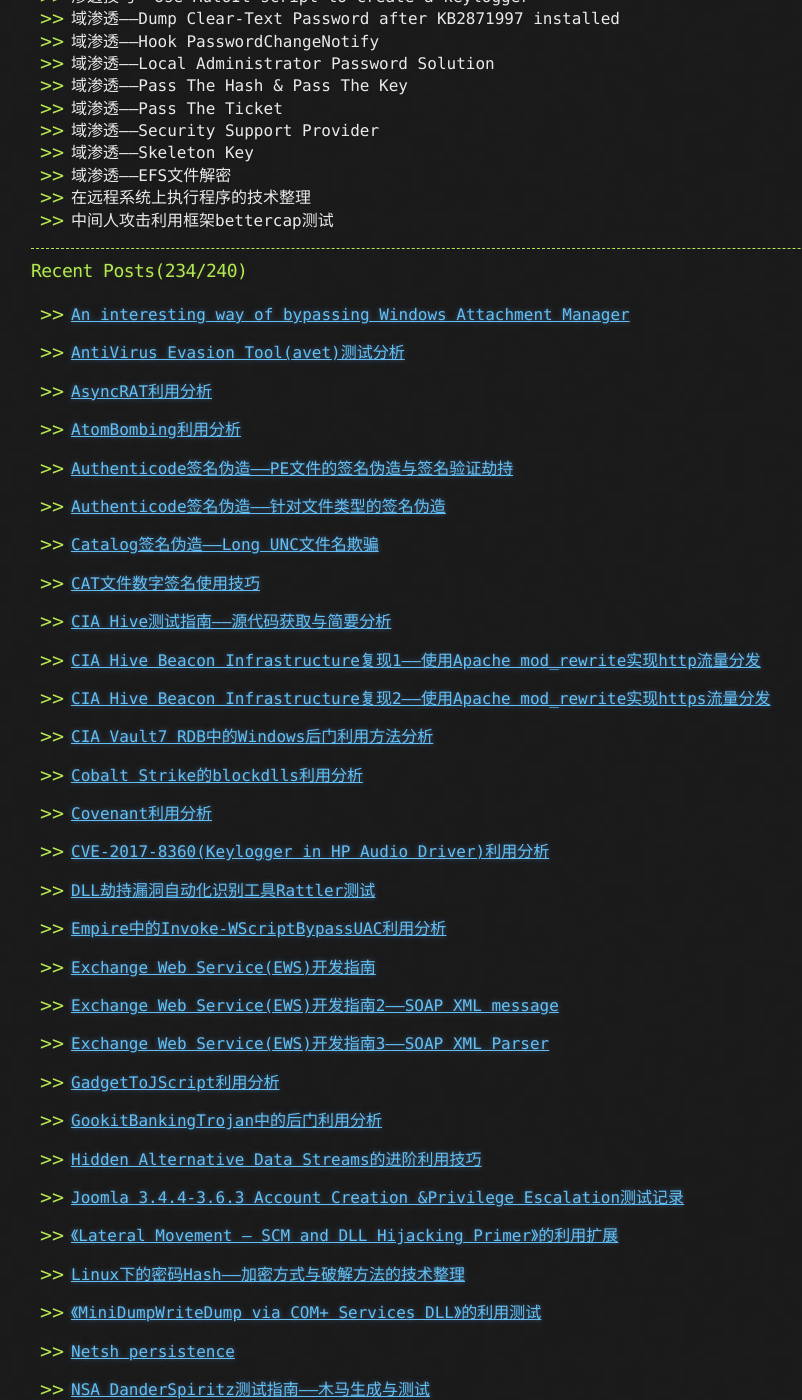
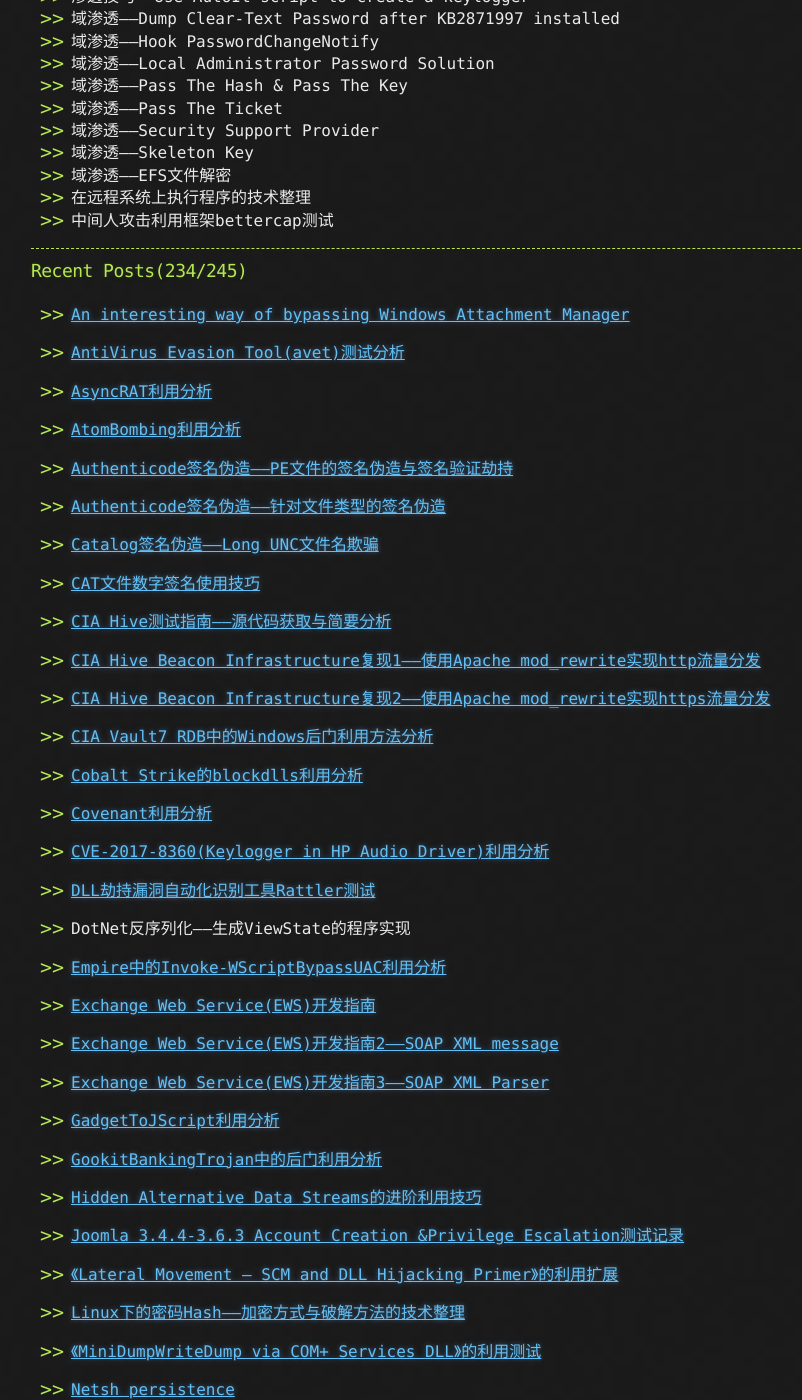
Before and after one commit to 3gstudent/3gstudent.github.io, a Jekyll site: the page built from about.md, in a window 1280 px wide and 1400 px high, scrolled down 1093 px. Shown: the whole window, without its empty margins (109-911 px from the left). Built offline with Jekyll 4.4.1, drawn with Linux system fonts in a browser that asks for light colours; some of the changed text lies outside the part shown.

Commit message:
Update about.md

```diff
--- a/about.md
+++ b/about.md
@@ -62,7 +62,7 @@ Github:   [3gstudent](https://github.com/3gstudent)
 
 ---
 
-### Recent Posts(234/240)
+### Recent Posts(234/245)
 
 -
  [An interesting way of bypassing Windows Attachment Manager](https://3gstudent.github.io/An-interesting-way-of-bypassing-Windows-Attachment-Manager)
@@ -111,6 +111,9 @@ Github:   [3gstudent](https://github.com/3gstudent)
 
 -
  [DLL劫持漏洞自动化识别工具Rattler测试](https://3gstudent.github.io/DLL%E5%8A%AB%E6%8C%81%E6%BC%8F%E6%B4%9E%E8%87%AA%E5%8A%A8%E5%8C%96%E8%AF%86%E5%88%AB%E5%B7%A5%E5%85%B7Rattler%E6%B5%8B%E8%AF%95)
+
+-
+ DotNet反序列化——生成ViewState的程序实现
 
 -
  [Empire中的Invoke-WScriptBypassUAC利用分析](https://3gstudent.github.io/Empire%E4%B8%AD%E7%9A%84Invoke-WScriptBypassUAC%E5%88%A9%E7%94%A8%E5%88%86%E6%9E%90)
@@ -422,6 +425,9 @@ Github:   [3gstudent](https://github.com/3gstudent)
  [利用wmic调用xsl文件的分析与利用](https://3gstudent.github.io/%E5%88%A9%E7%94%A8wmic%E8%B0%83%E7%94%A8xsl%E6%96%87%E4%BB%B6%E7%9A%84%E5%88%86%E6%9E%90%E4%B8%8E%E5%88%A9%E7%94%A8)
 
 -
+ 利用zimbra clientuploader实现文件上传
+
+-
  [模拟可信目录的利用技巧扩展](https://3gstudent.github.io/%E6%A8%A1%E6%8B%9F%E5%8F%AF%E4%BF%A1%E7%9B%AE%E5%BD%95%E7%9A%84%E5%88%A9%E7%94%A8%E6%8A%80%E5%B7%A7%E6%89%A9%E5%B1%95)
 
 -
```
Also changed, not shown: other parts of about.md (+3 -0 lines).
